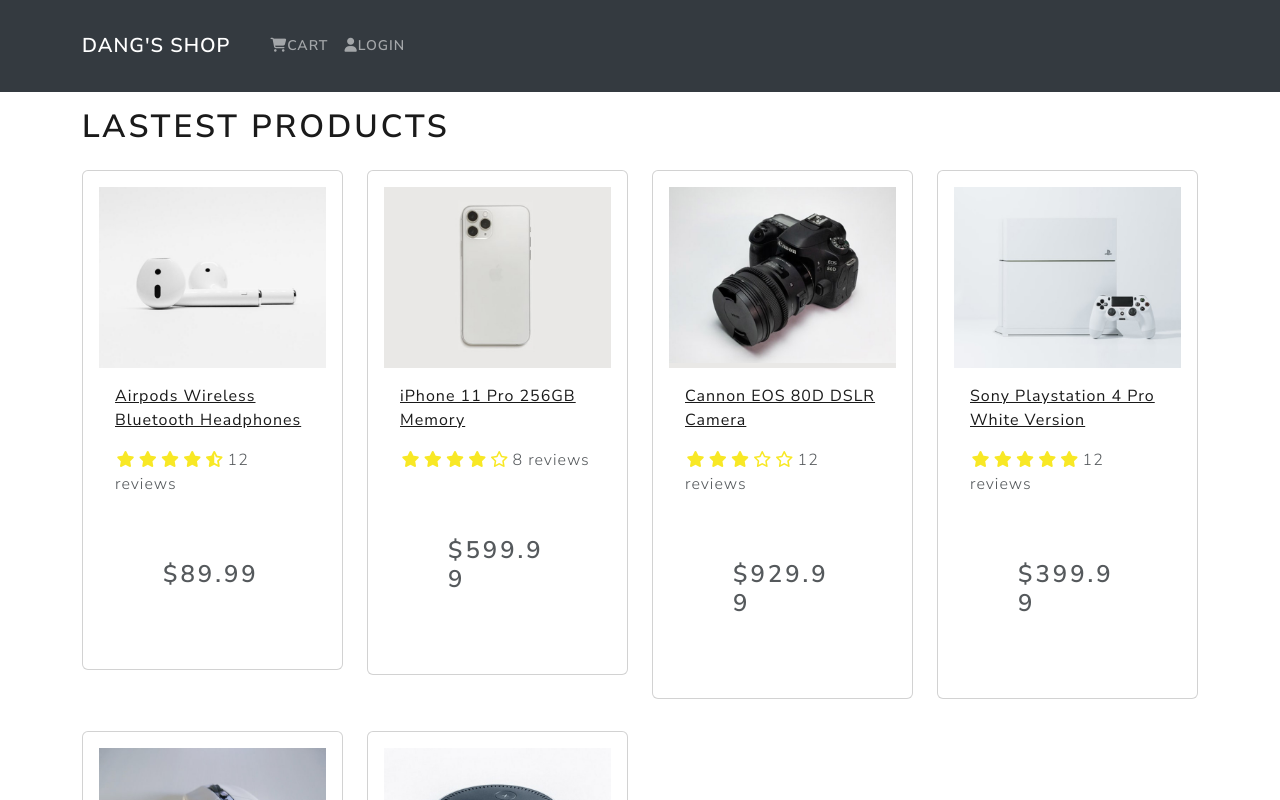
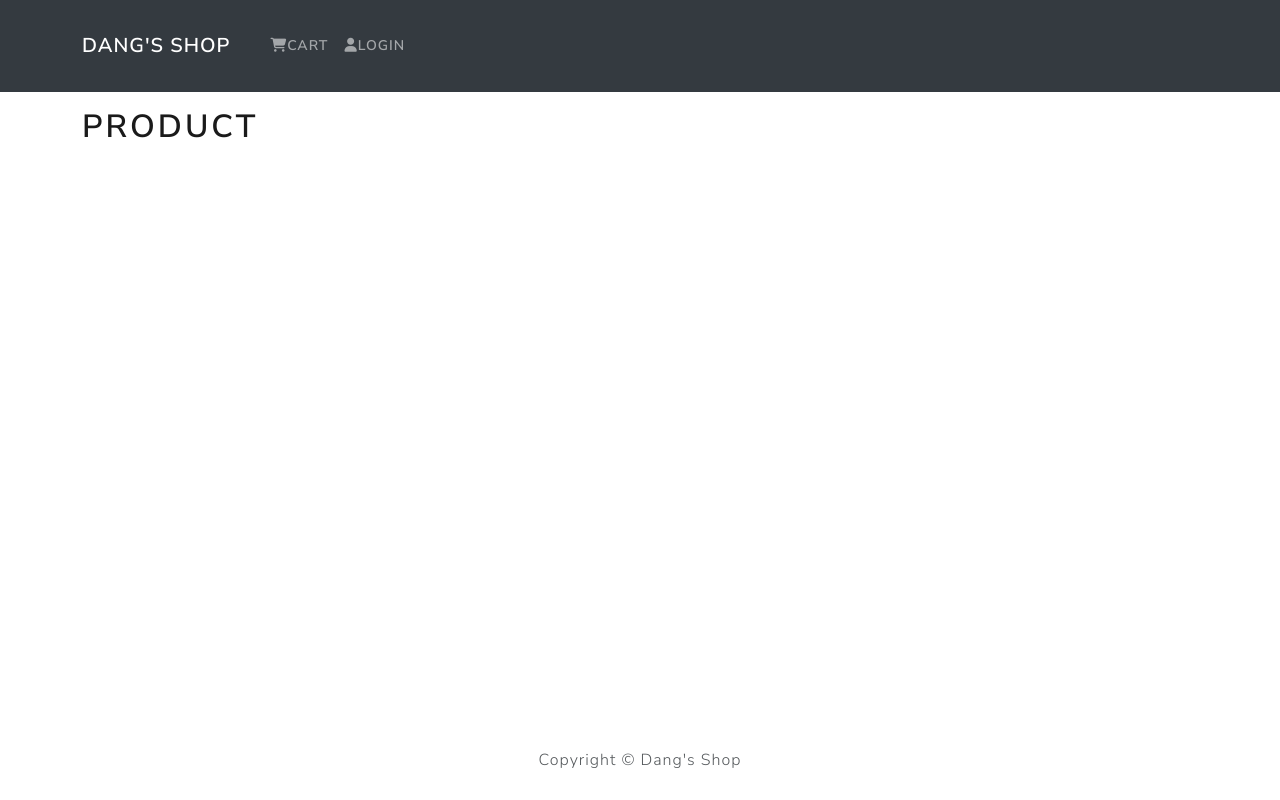
Before and after one commit to DenBien12/E-commerce-Django-React-, a React (Create React App) app in the folder frontend/: page /product/1 in a window 1280 px wide. Shown: the top 800 px of the page. Built offline with nearby package versions, Linux system fonts and the light colour scheme.

Commit message:
Update routers

```diff
--- a/frontend/package.json
+++ b/frontend/package.json
@@ -7,6 +7,8 @@
     "react": "^19.0.0",
     "react-bootstrap": "^2.10.6",
     "react-dom": "^19.0.0",
+    "react-router-bootstrap": "^0.26.3",
+    "react-router-dom": "^7.1.1",
     "react-scripts": "5.0.1"
   },
   "scripts": {
--- a/frontend/src/App.js
+++ b/frontend/src/App.js
@@ -1,19 +1,24 @@
 import { Container } from 'react-bootstrap'
 import Header from './components/Header'
 import Footer from './components/Footer'
+import { BrowserRouter as Router, Routes, Route } from 'react-router-dom'
+import HomeScreen from './screens/HomeScreen'
+import ProductScreen from './screens/ProductScreen'
 
-import HomeScreen from './screens/HomeScreen'
 function App() {
   return (
-    <div>
+    <Router>
       <Header />
       <main className='py-3'>
         <Container>
-            <HomeScreen/>
-            </Container>
+          <Routes>
+            <Route path='/' element={<HomeScreen />} exact />
+            <Route path='/product/:id' element={<ProductScreen />} />
+          </Routes>
+        </Container>
       </main>
-      <Footer/>
-    </div>
+      <Footer />
+    </Router>
   );
 }
 
--- a/frontend/src/components/Header.js
+++ b/frontend/src/components/Header.js
@@ -2,19 +2,21 @@
 import Container from 'react-bootstrap/Container';
 import Nav from 'react-bootstrap/Nav';
 import Navbar from 'react-bootstrap/Navbar';
-import NavDropdown from 'react-bootstrap/NavDropdown';
+import { Link } from 'react-router-dom'
 
 function Header() {
   return (
 
       <Navbar expand="lg" className="bg-dark navbar-dark" collapseOnSelect>
       <Container>
-        <Navbar.Brand href="/">Dang's Shop</Navbar.Brand>
+        <Nav.Link as={Link} to='/'>
+          <Navbar.Brand>Dang's Shop</Navbar.Brand>
+          </Nav.Link>
         <Navbar.Toggle aria-controls="basic-navbar-nav" />
         <Navbar.Collapse id="basic-navbar-nav">
           <Nav className="mr-auto">
-            <Nav.Link href="/cart"><i className='fas fa-shopping-cart'></i>Cart</Nav.Link>
-            <Nav.Link href="/login"><i className='fas fa-user'></i>Login</Nav.Link>
+            <Nav.Link as={Link} to='/cart'><i className='fas fa-shopping-cart'></i>Cart</Nav.Link>
+            <Nav.Link as={Link} to='/login'><i className='fas fa-user'></i>Login</Nav.Link>
           </Nav>
         </Navbar.Collapse>
       </Container>
--- a/frontend/src/components/Product.js
+++ b/frontend/src/components/Product.js
@@ -1,20 +1,21 @@
 import React from 'react'
 import { Card } from 'react-bootstrap'
 import Rating from './Rating'
+import { Link } from 'react-router-dom'
 
 function Product({product}) {
   return (
     <Card className='my-3 p-3 rounded'>
-      <a href={`/product/${product._id}`}>
+      <Link to={`/product/${product._id}`}>
             <Card.Img src={product.image}/>
-      </a>
+      </Link>
 
       <Card.Body>
-        <a href={`/product/${product._id}`}>
+        <Link to={`/product/${product._id}`}>
             <Card.Title as="div">
                 <strong>{product.name}</strong>
             </Card.Title>
-        </a>
+        </Link>
 
         <Card.Text as="div">
             <div className='my-3'>
--- /dev/null
+++ b/frontend/src/screens/ProductScreen.js
@@ -0,0 +1,11 @@
+import React from 'react'
+
+function ProductScreen() {
+  return (
+    <div>
+        <h1>Product</h1>
+    </div>
+  )
+}
+
+export default ProductScreen
--- a/package.json
+++ b/package.json
@@ -3,6 +3,7 @@
     "@testing-library/react": "^16.1.0",
     "bootstrap": "^5.3.3",
     "react-bootstrap": "^2.10.6",
+    "react-router-bootstrap": "^0.26.3",
     "react-router-dom": "^6.28.1",
     "source-map-loader": "^5.0.0",
     "web-vitals": "^4.2.4"
```
Also changed, not shown: 2 other files (tests, documents, lock files or other folders).
